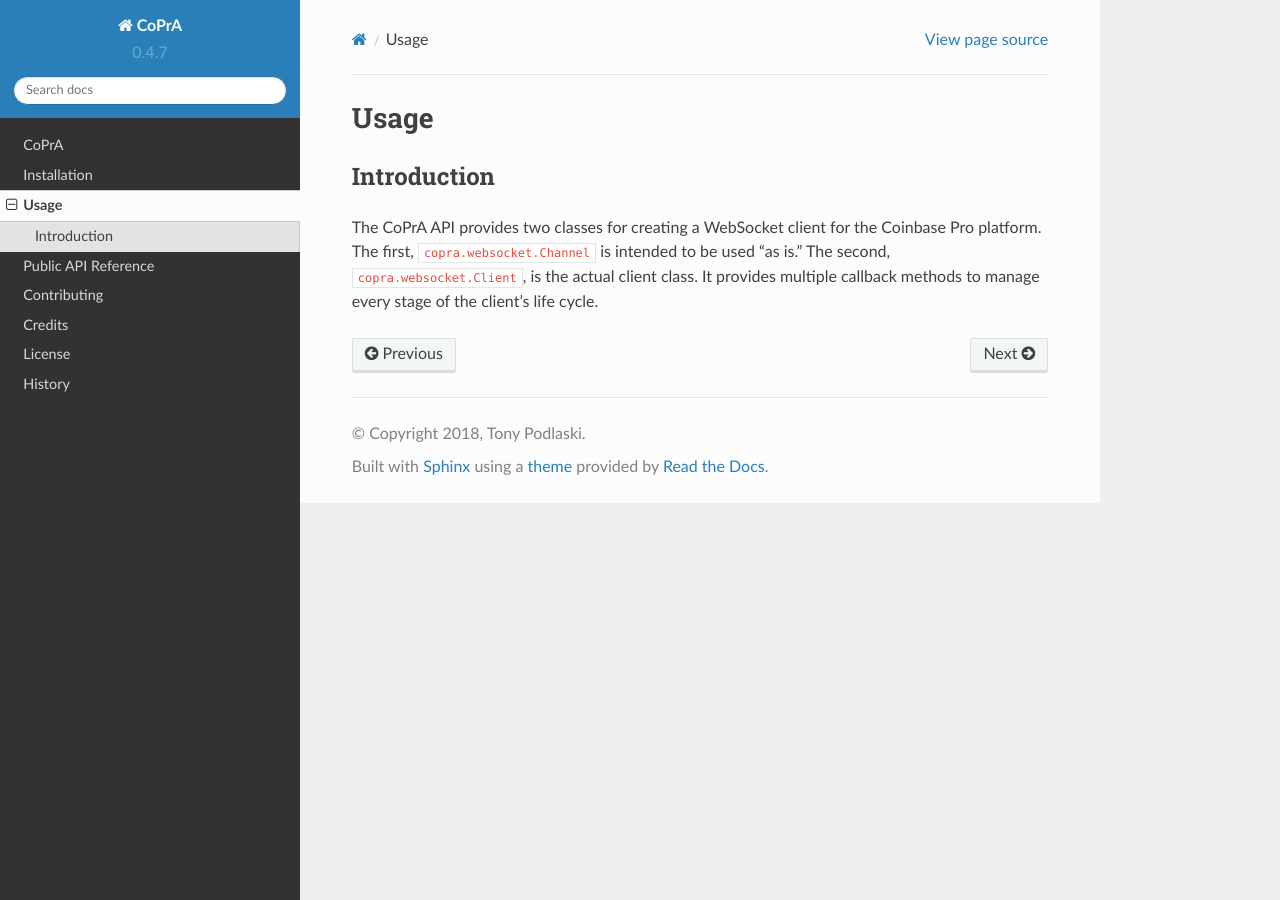
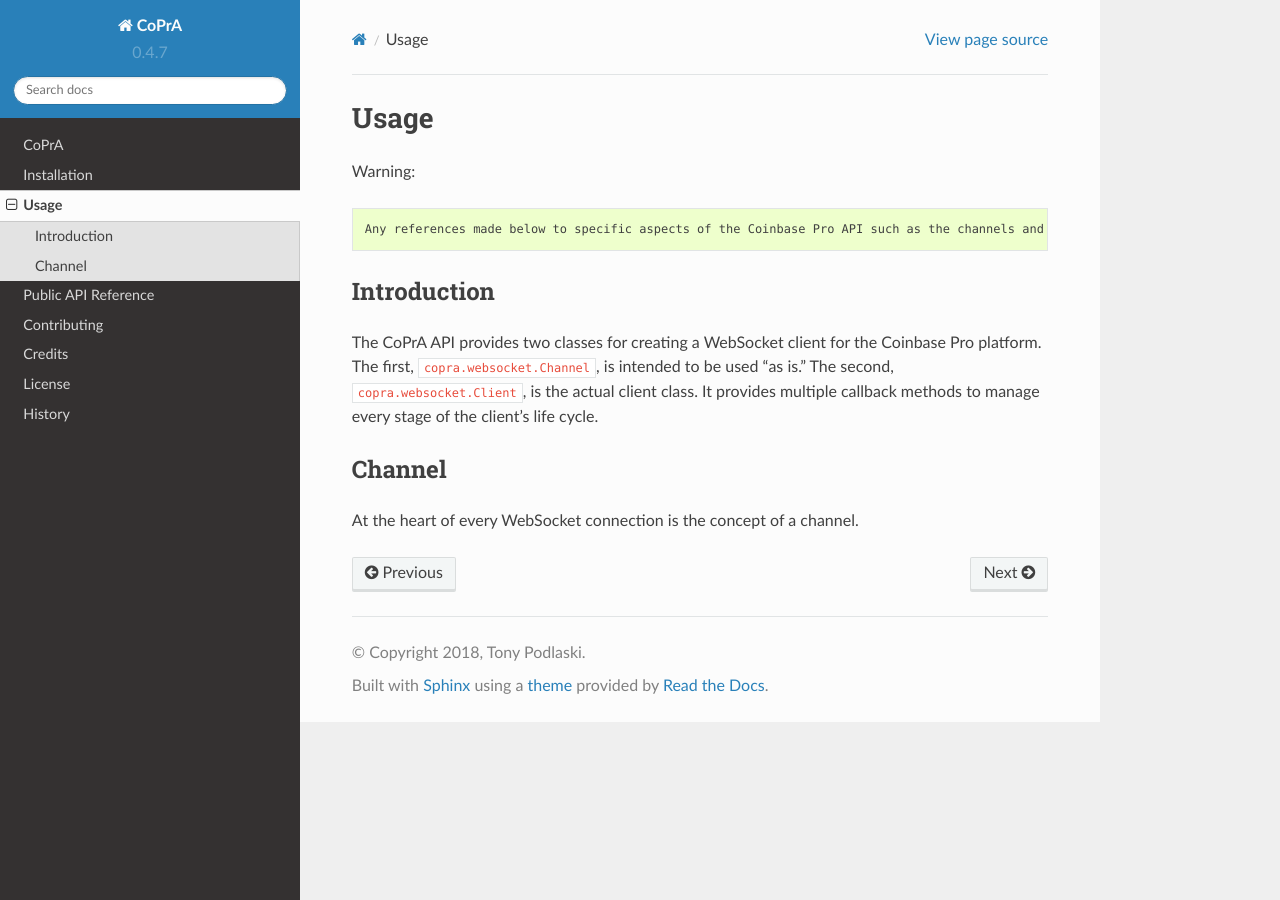
Before and after one commit to tpodlaski/copra, a Sphinx documentation site: the page built from docs/usage.rst, in a window 1280 px wide. Built offline with Sphinx 7.4.7 and the Read the Docs theme 2.0.0, drawn with Linux system fonts in a browser that asks for light colours.

Commit message:
Update usage.rst

```diff
--- a/docs/usage.rst
+++ b/docs/usage.rst
@@ -2,7 +2,16 @@
 Usage
 =====
 
+Warning::
+
+  Any references made below to specific aspects of the Coinbase Pro API such as the channels and the data they provide may be out of date. Please visit `Coinbase Pro's WebSocket API documentation <https://docs.pro.coinbase.com/#websocket-feed/> for the authorative and up to date information.
+
 Introduction
 ------------
 
-The CoPrA API provides two classes for creating a WebSocket client for the Coinbase Pro platform. The first, ``copra.websocket.Channel`` is intended to be used "as is." The second, ``copra.websocket.Client``, is the actual client class. It provides multiple callback methods to manage every stage of the client's life cycle.
+The CoPrA API provides two classes for creating a WebSocket client for the Coinbase Pro platform. The first, ``copra.websocket.Channel``, is intended to be used "as is." The second, ``copra.websocket.Client``, is the actual client class. It provides multiple callback methods to manage every stage of the client's life cycle.
+
+Channel
+-------
+
+At the heart of every WebSocket connection is the concept of a channel.
```
